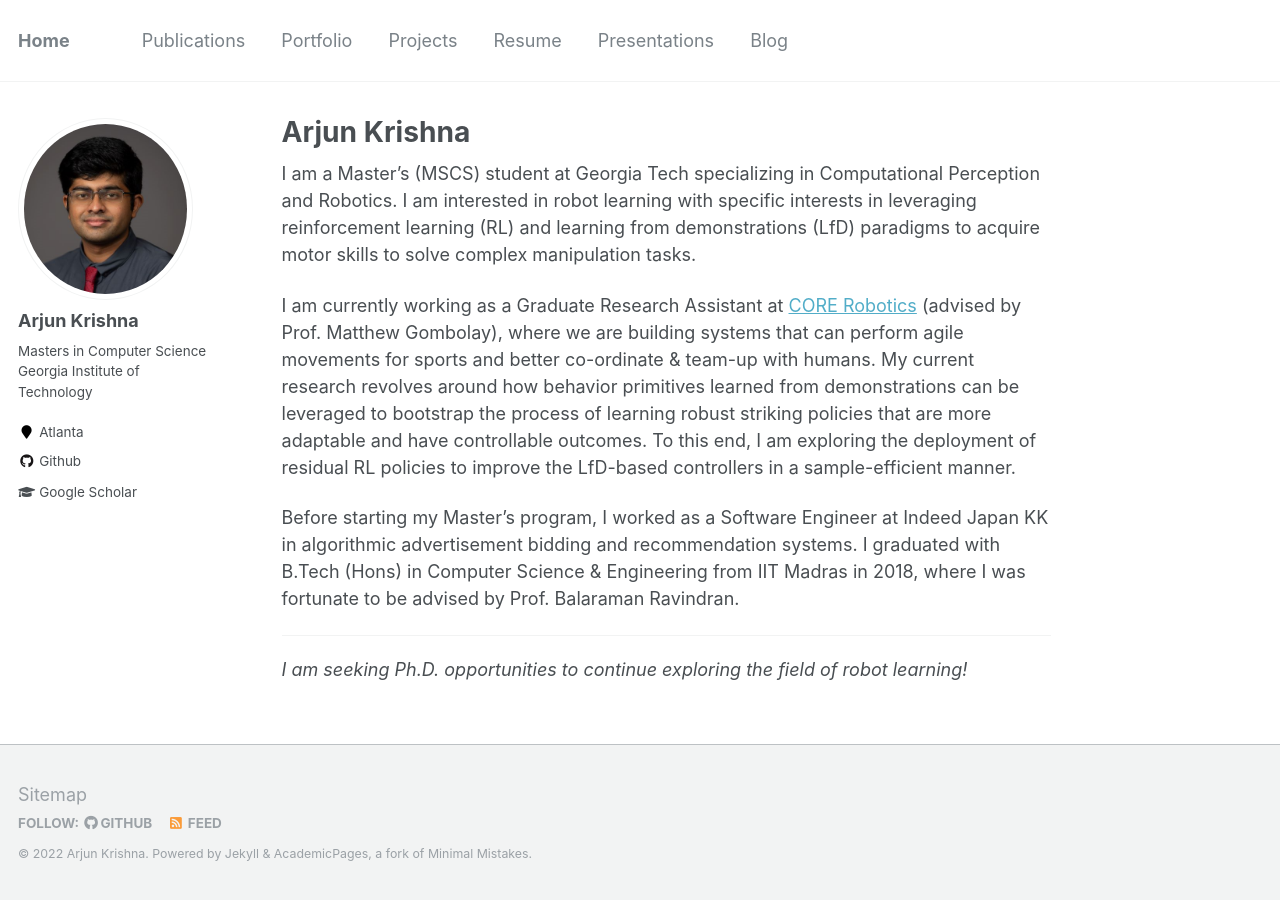
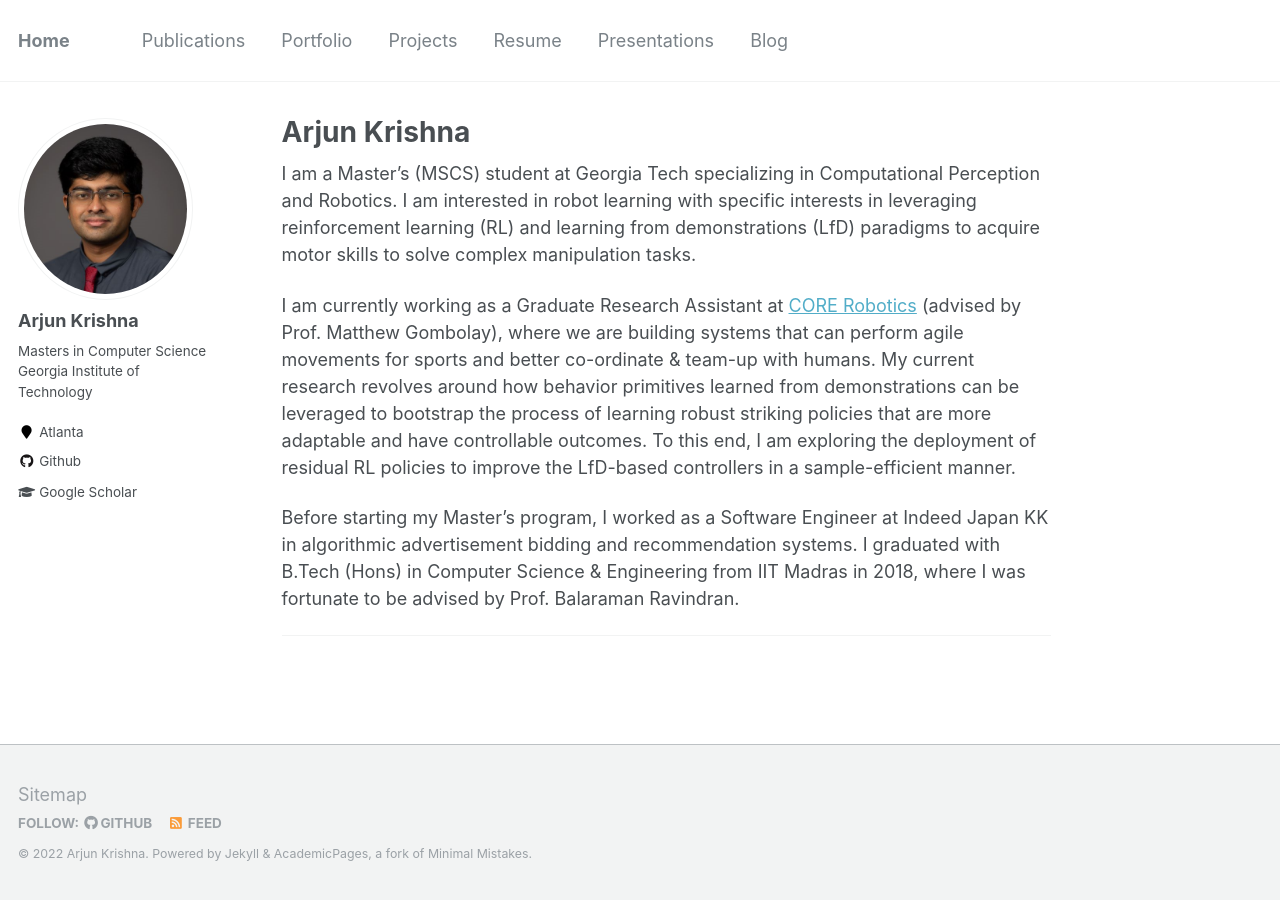
Before and after one commit to arjun-krishna/arjun-krishna.github.io, a Jekyll site: the page built from _pages/about.md, in a window 1280 px wide. Built offline with Jekyll 4.4.1, drawn with Linux system fonts in a browser that asks for light colours.

Commit message:
remove looking for PhD

```diff
--- a/_pages/about.md
+++ b/_pages/about.md
@@ -16,4 +16,4 @@
 
 <hr style="height:3px"/>
 
-<i>I am seeking Ph.D. opportunities to continue exploring the field of robot learning!</i>
+<!-- <i>I am seeking Ph.D. opportunities to continue exploring the field of robot learning!</i> -->
```
